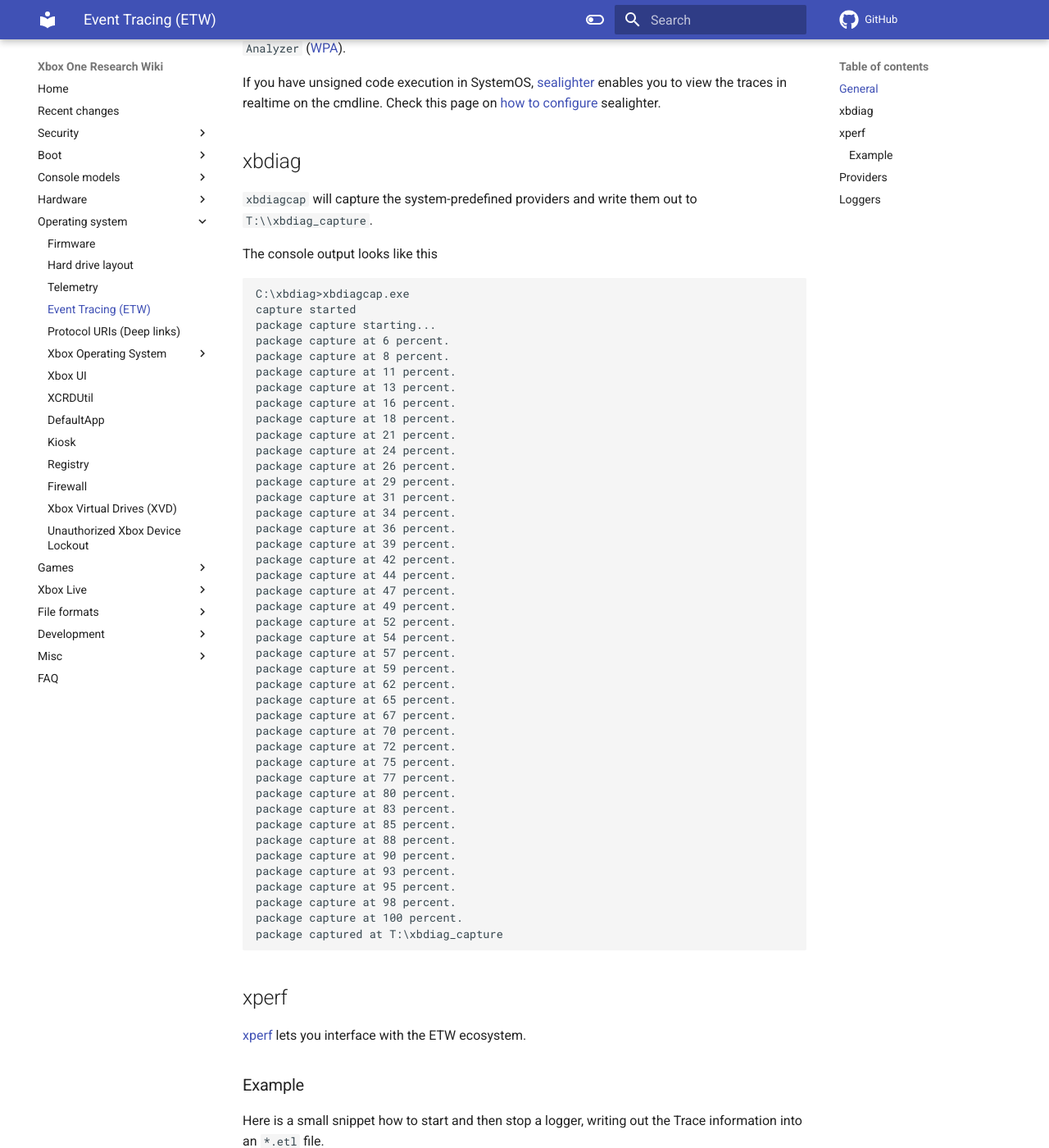
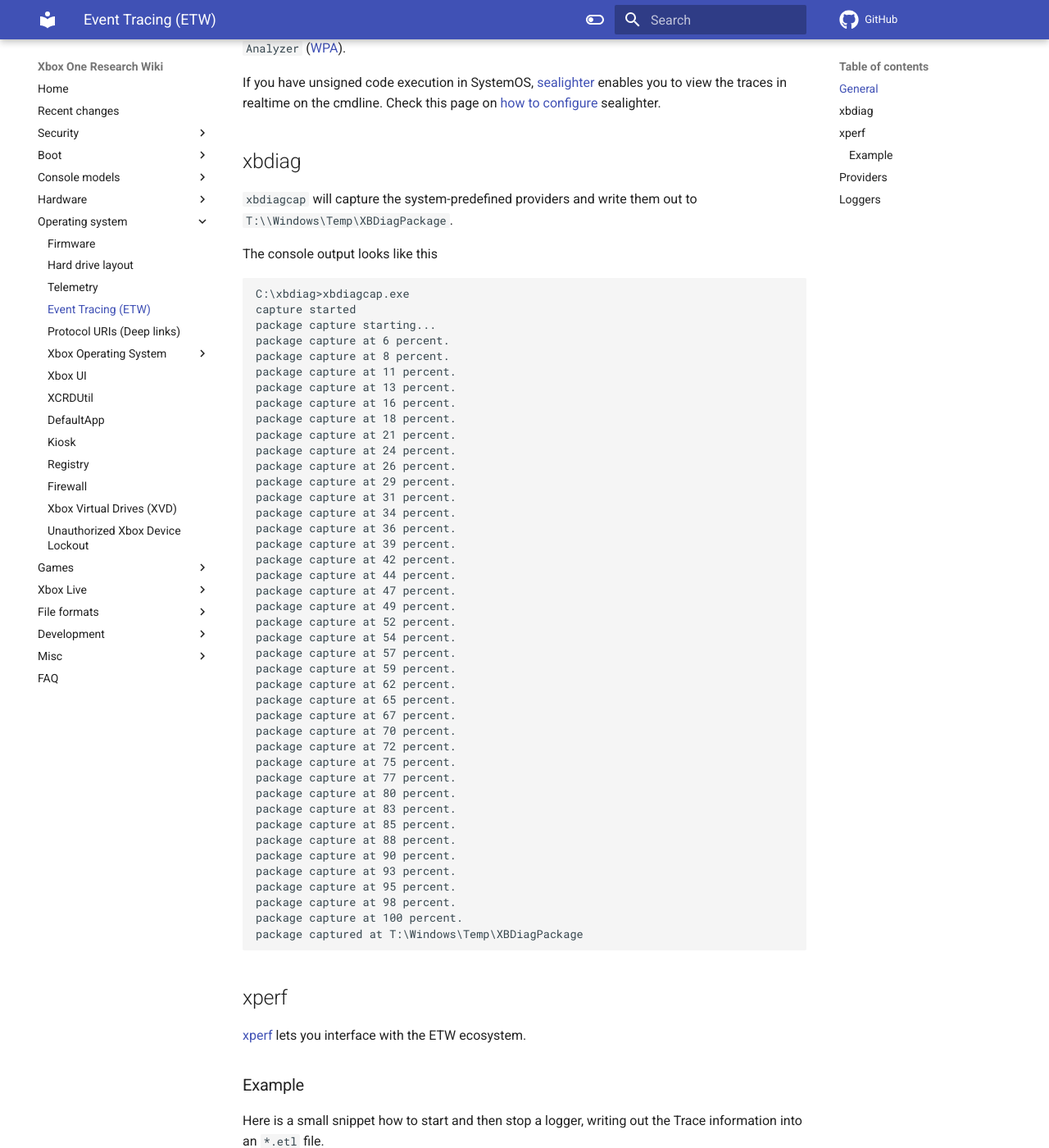
Before and after one commit to xboxoneresearch/wiki, an MkDocs documentation site: the page built from docs/operating-system/event-tracing.md, in a window 1280 px wide and 1400 px high, scrolled down 394 px. Shown: the whole window at 82% size. Built offline with MkDocs 1.6.1 and Material for MkDocs 9.7.7, drawn with Linux system fonts in a browser that asks for light colours; comment, search, counter and statistics services are not loaded.

Commit message:
Updating xbdiagcap output path
Some time in the last few months, the output directory for XBDiag was updated.

````diff
--- a/docs/operating-system/event-tracing.md
+++ b/docs/operating-system/event-tracing.md
@@ -16,7 +16,7 @@
 
 ## xbdiag
 
-`xbdiagcap` will capture the system-predefined providers and write them out to `T:\\xbdiag_capture`.
+`xbdiagcap` will capture the system-predefined providers and write them out to `T:\\Windows\Temp\XBDiagPackage`.
 
 The console output looks like this
 
@@ -62,7 +62,7 @@
 package capture at 95 percent.
 package capture at 98 percent.
 package capture at 100 percent.
-package captured at T:\xbdiag_capture
+package captured at T:\Windows\Temp\XBDiagPackage
 ```
 
 ## xperf
````
